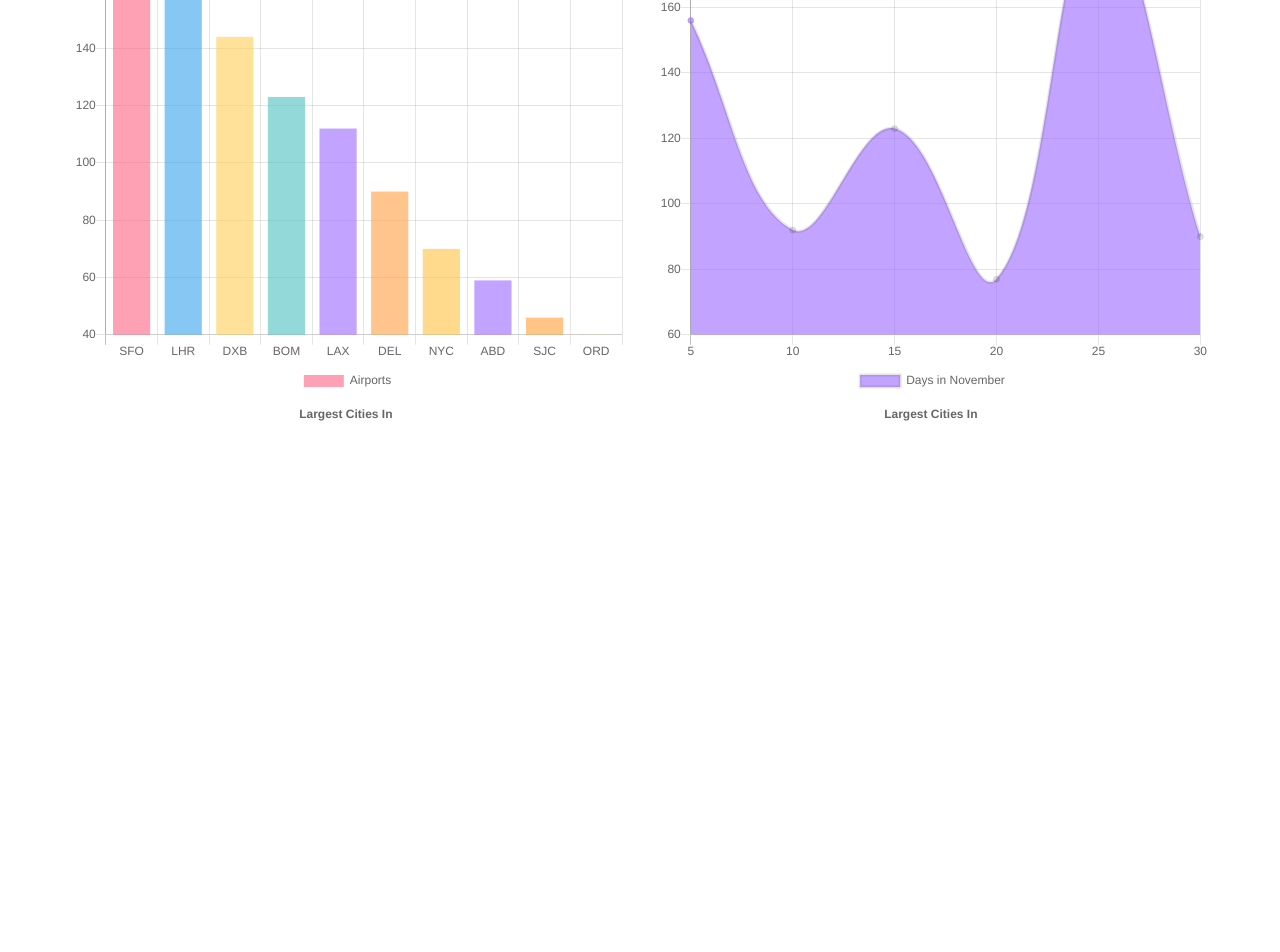
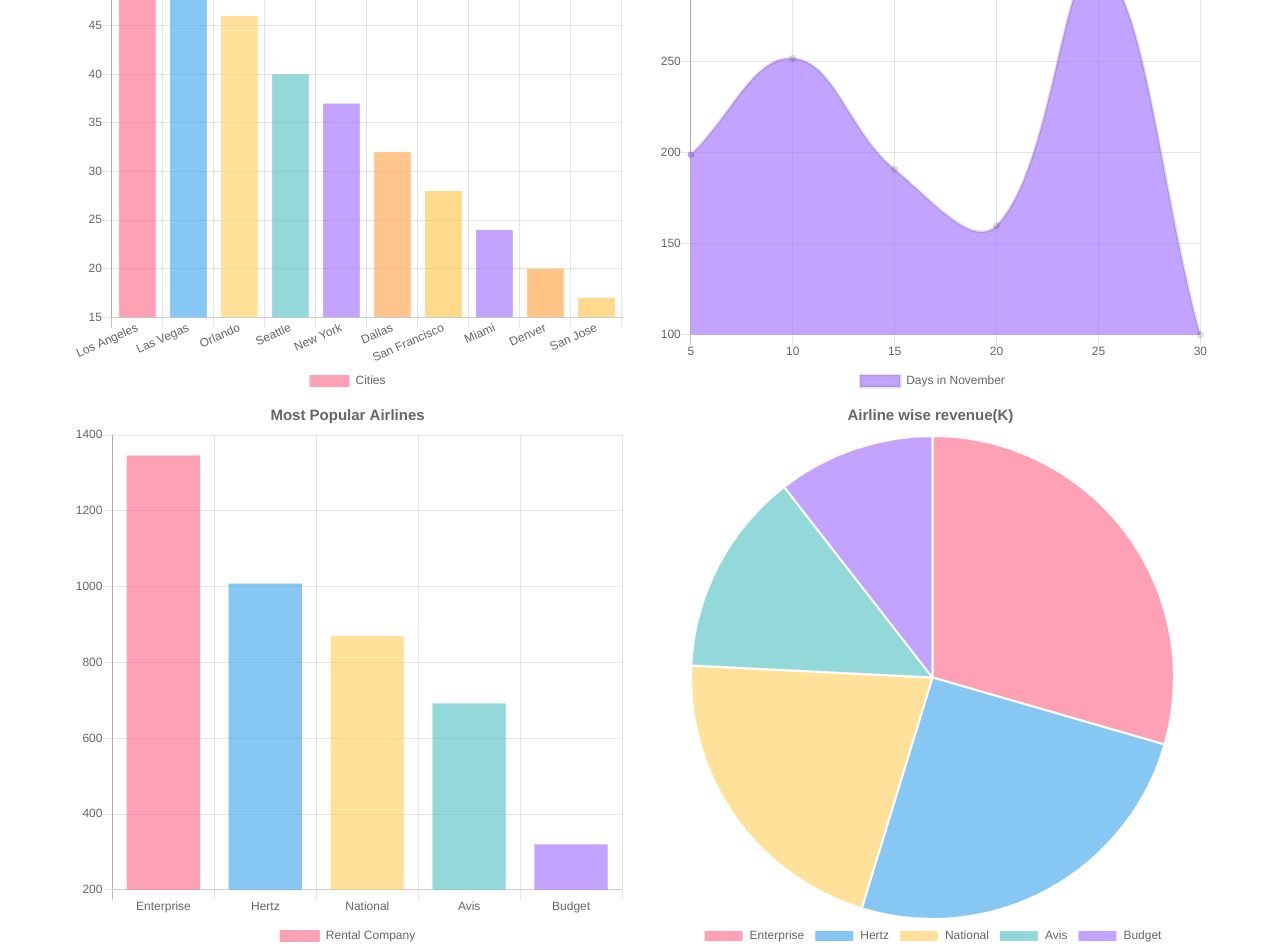
Before and after one commit to Akshay-agarwal/Charezard, a React (Create React App) app: page / in a window 1280 px wide. Shown: the part 3083-4035 px from the top of the page. Built offline with nearby package versions, Linux system fonts and the light colour scheme.

Commit message:
Add Car Data

```diff
--- a/src/App.js
+++ b/src/App.js
@@ -14,12 +14,16 @@
       chartRevenueData:{},
       flightData:{},
       novFlightBookings:{},
-      airlineData:{},
+      airlineCompanyData:{},
       revenueAirline:{},
       carData:{},
       novCarBookings:{},
       carCompanyData:{},
-      revenueCarRental:{}
+      revenueCarRental:{},
+      hotelData:{},
+      novHotelBookings:{},
+      hotelCompanyData:{},
+      revenueHotel:{}
     }
   }
 
@@ -126,7 +130,7 @@
         ]
       },
 
-      airlineData:{
+      airlineCompanyData:{
         labels: ['Air India', 'United', 'Delta', 'Ethihad', 'SouthWest', 'Emirates', 'Air China', 'British','Lufthansa'],
         datasets:[
           {
@@ -300,8 +304,112 @@
           }
         ]
       },
+
+      // Hotel Analytics Data
+
+      hotelData:{
+        labels: ['Los Angeles', 'Las Vegas', 'Orlando', 'Seattle', 'New York', 'Dallas', 'San Francisco', 'Miami','Denver', 'San Jose'],
+        datasets:[
+          {
+            label:'Cities',
+            data:[
+              58,
+              53,
+              46,
+              40,
+              37,
+              32,
+              28,
+              24,
+              20,
+              17,
+            ],
+            backgroundColor:[
+              'rgba(255, 99, 132, 0.6)',
+              'rgba(54, 162, 235, 0.6)',
+              'rgba(255, 206, 86, 0.6)',
+              'rgba(75, 192, 192, 0.6)',
+              'rgba(153, 102, 255, 0.6)',
+              'rgba(255, 159, 64, 0.6)',
+              'rgba(255, 192, 64, 0.6)',
+              'rgba(153, 102, 255, 0.6)',
+              'rgba(255, 159, 55, 0.6)',
+              'rgba(255, 192, 64, 0.6)',
+              'rgba(255, 99, 132, 0.6)'
+            ]
+          }
+        ]
+      },
+
+      novHotelBookings:{
+        labels: ['5', '10', '15', '20', '25', '30'],
+        datasets:[
+          {
+            label:'Days in November',
+            data:[
+              199,
+              252,
+              191,
+              160,
+              303,
+              100
+            ],
+            backgroundColor:[
+              'rgba(153, 102, 255, 0.6)',
+            ]
+          }
+        ]
+      },
+
+      hotelCompanyData:{
+        labels: ['Enterprise', 'Hertz', 'National', 'Avis', 'Budget'],
+        datasets:[
+          {
+            label:'Rental Company',
+            data:[
+              1346,
+              1008,
+              870,
+              692,
+              320
+            ],
+            backgroundColor:[
+              'rgba(255, 99, 132, 0.6)',
+              'rgba(54, 162, 235, 0.6)',
+              'rgba(255, 206, 86, 0.6)',
+              'rgba(75, 192, 192, 0.6)',
+              'rgba(153, 102, 255, 0.6)',
+              'rgba(123, 192, 64, 0.6)'
+            ]
+          }
+        ]
+      },
+
+      revenueHotel:{
+        labels: ['Enterprise', 'Hertz', 'National', 'Avis', 'Budget'],
+        datasets:[
+          {
+            label:'Airports',
+            data:[
+              56,
+              48,
+              40,
+              26,
+              20
+            ],
+            backgroundColor:[
+              'rgba(255, 99, 132, 0.6)',
+              'rgba(54, 162, 235, 0.6)',
+              'rgba(255, 206, 86, 0.6)',
+              'rgba(75, 192, 192, 0.6)',
+              'rgba(153, 102, 255, 0.6)',
+              'rgba(255, 99, 132, 0.6)'
+            ]
+          }
+        ]
+      },
+
     });
-
   }
 
   render() {
@@ -316,7 +424,7 @@
                legendPosition="bottom"/>
         <FlightChart novFlightBookings={this.state.novFlightBookings}
                      flightData={this.state.flightData}
-                     airlineData={this.state.airlineData}
+                     airlineCompanyData={this.state.airlineCompanyData}
                      revenueAirline={this.state.revenueAirline}
                      legendPosition="bottom"/>
         <CarChart carData={this.state.carData}
@@ -324,8 +432,10 @@
                   carCompanyData={this.state.carCompanyData}
                   revenueCarRental={this.state.revenueCarRental}
                   legendPosition="bottom"/>
-        <HotelChart novFlightBookings={this.state.novFlightBookings}
-                    flightData={this.state.flightData}
+        <HotelChart hotelData={this.state.hotelData}
+                    novHotelBookings={this.state.novHotelBookings}
+                    hotelCompanyData={this.state.hotelCompanyData}
+                    revenueHotel={this.state.revenueHotel}
                     legendPosition="bottom"/>
       </div>
     );
--- a/src/components/FlightChart.js
+++ b/src/components/FlightChart.js
@@ -7,7 +7,7 @@
         this.state = {
           novFlightBookings:props.novFlightBookings,
           flightData:props.flightData,
-          airlineData:props.airlineData,
+          airlineCompanyData:props.airlineCompanyData,
           revenueAirline:props.revenueAirline
         }
     }
@@ -63,7 +63,7 @@
                     <div className="row">
                         <div className="col-sm-6">
                             <Bar
-                                data={this.state.airlineData}
+                                data={this.state.airlineCompanyData}
                                 width={70}
                                 height={70}
                                 options={{
--- a/src/components/HotelChart.js
+++ b/src/components/HotelChart.js
@@ -1,13 +1,14 @@
 import React, {Component} from 'react';
-import {Bar, Line, Pie} from 'react-chartjs-2';
+import {Bar, Line, Pie, HorizontalBar} from 'react-chartjs-2';
 
 class HotelChart extends Component{
   constructor(props){
     super(props);
     this.state = {
-      novFlightBookings:props.novFlightBookings,
-      flightData:props.flightData
-
+      hotelData:props.hotelData,
+      novHotelBookings:props.novHotelBookings,
+      hotelCompanyData:props.hotelCompanyData,
+      revenueHotel:props.revenueHotel
     }
   }
 
@@ -22,16 +23,16 @@
       <div className="chart">
         <div className="container">
           <div className="row">
-            <div className="col-sm-6">
+            <div className="col-lg-6">
               <Bar
-                data={this.state.flightData}
+                data={this.state.hotelData}
                 width={70}
                 height={70}
                 options={{
                   title:{
                     display:this.props.displayTitle,
                     text:'Most Popular Airports',
-                    fontSize:12
+                    fontSize:15
                   },
                   legend:{
                     display:this.props.displayLegend,
@@ -40,16 +41,16 @@
                 }}
               />
             </div>
-            <div className="col-sm-6">
+            <div className="col-lg-6">
               <Line
-                data={this.state.novFlightBookings}
+                data={this.state.novHotelBookings}
                 width={70}
                 height={70}
                 options={{
                   title:{
                     display:this.props.displayTitle,
-                    text:'Largest Cities In ',
-                    fontSize:12
+                    text:'Tickets Sold in November(Number) ',
+                    fontSize:15
                   },
                   legend:{
                     display:this.props.displayLegend,
@@ -61,15 +62,15 @@
           </div>
           <div className="row">
             <div className="col-sm-6">
-              <Pie
-                data={this.state.carData}
+              <Bar
+                data={this.state.hotelCompanyData}
                 width={70}
                 height={70}
                 options={{
                   title:{
                     display:this.props.displayTitle,
-                    text:'Largest Cities In ',
-                    fontSize:12
+                    text:'Most Popular Airlines',
+                    fontSize:15
                   },
                   legend:{
                     display:this.props.displayLegend,
@@ -78,16 +79,16 @@
                 }}
               />
             </div>
-            <div className="col-sm-6">
+            <div className="col-lg-6">
               <Pie
-                data={this.state.carData}
+                data={this.state.revenueHotel}
                 width={70}
                 height={70}
                 options={{
                   title:{
                     display:this.props.displayTitle,
-                    text:'Largest Cities In ',
-                    fontSize:12
+                    text:'Airline wise revenue(K) ',
+                    fontSize:15
                   },
                   legend:{
                     display:this.props.displayLegend,
```
